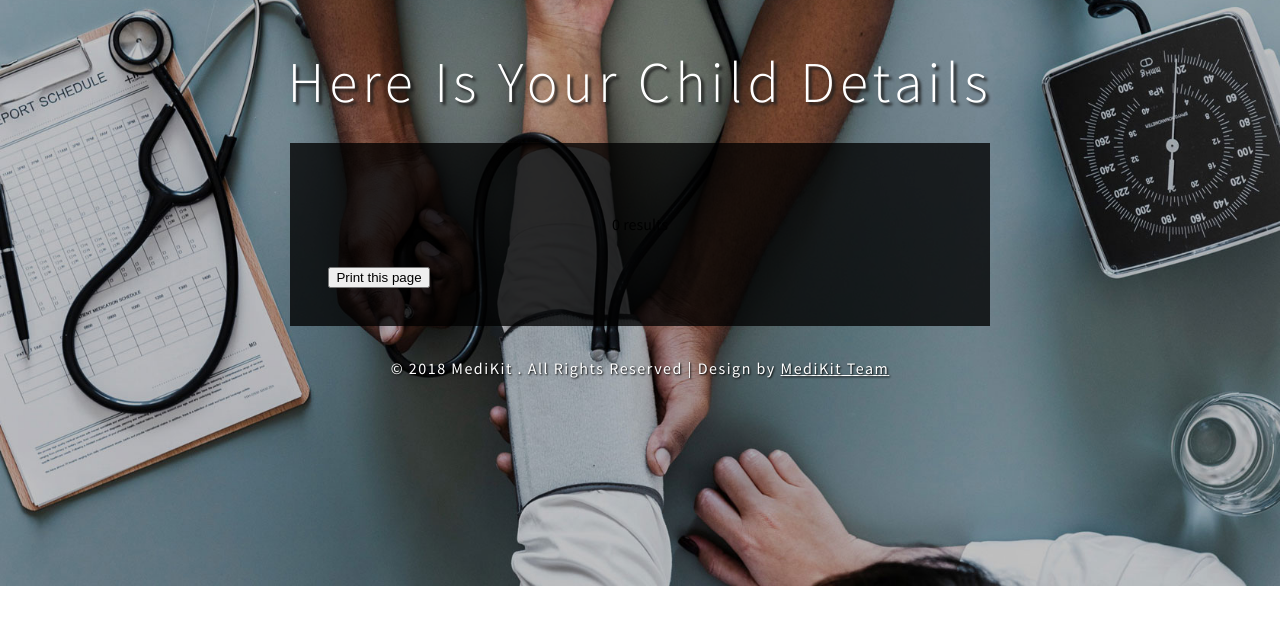
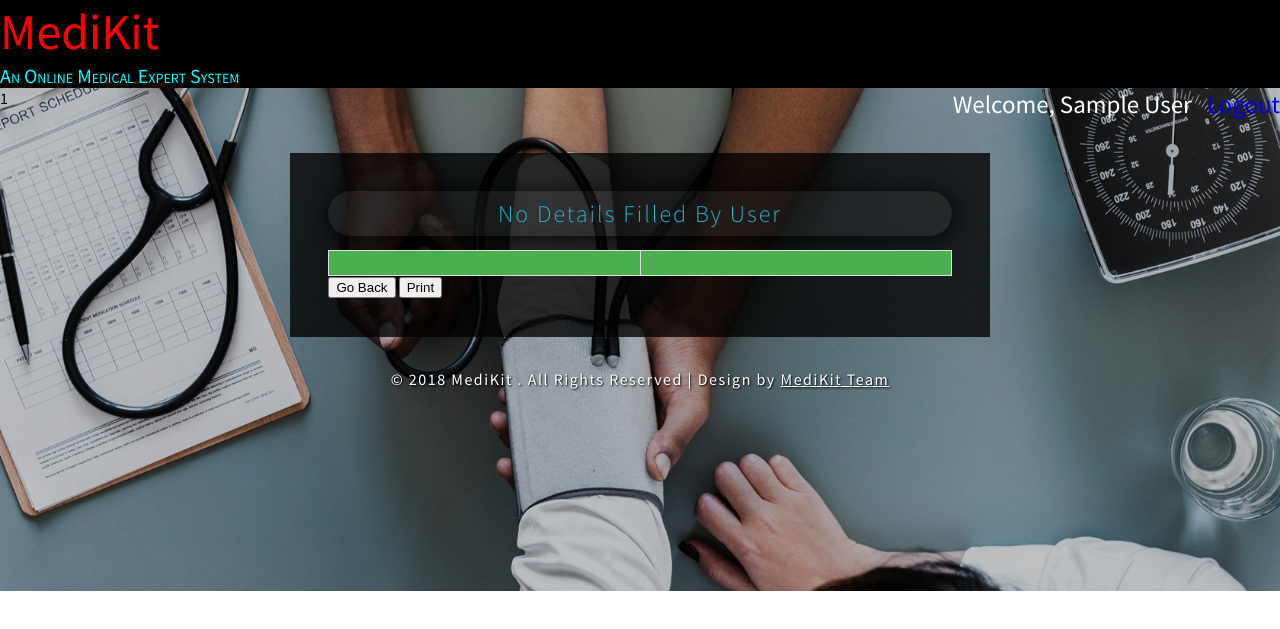
Before and after one commit to pkpusa/medikit, a PHP site: page /web/viewChild.php in a window 1280 px wide. Shown: the top 629 px of the page. Run offline with PHP 8.4, Linux system fonts and the light colour scheme; the visitor is signed in with stand-in values (Sample User, id 1); data comes from the database, SQL or seed files in the repository; lists and menus that the app fills with data are empty.

Commit message:
aaj ka ho gaya

```diff
--- a/ChildIndex.php
+++ b/ChildIndex.php
@@ -6,7 +6,9 @@ License URL: http://creativecommons.org/licenses/by/3.0/
 -->
 <?php
 	require "usrsessioncontrol.php";
+	include "testing.php";
 ?>
+
 <?php
 	$val=$_GET['value'];
 	if($val==1){
--- a/addDoctors.php
+++ b/addDoctors.php
@@ -1,10 +1,10 @@
 <?php
 session_start();
-if(isset($_SESSION['doct_name'])){
-	$doctor = $_SESSION['doctorID'];
+if(isset($_SESSION['admin_name'])){
+	$admin = $_SESSION['admin_id'];
 }
 	else{
-		header("location:doctorlogin.php?value=0");
+		header("location:adminlogin.php?value=0");
 
 	}
 ?>
--- a/childregister.php
+++ b/childregister.php
@@ -60,7 +60,7 @@ while($row=mysqli_fetch_array($result2)){
 
 if($flag==1){
 	echo ("<SCRIPT LANGUAGE='JavaScript'>
-    window.location.href='index.php?value=1';
+    window.location.href='childIndex.php?value=1';
     </SCRIPT>");
 	die("");
 	//echo "oh yes";
@@ -76,7 +76,7 @@ else{
 
 
 	///$_SESSION['name']=$fname;
-	//header("location:index.php");
+	header("location:viewChild.php?value=0");
 
 }
 
--- a/doctorPage.php
+++ b/doctorPage.php
@@ -62,6 +62,7 @@ td,th {
 }
 
 tr:nth-child(even){background-color: #f2f2f2;}
+tr:nth-child(odd){background-color: #f2f2f2;}
 
 tr:hover {background-color: #ddd;}
 
--- a/navbar.php
+++ b/navbar.php
@@ -63,9 +63,9 @@ img{
 </head>
 <body>
 <div class="header">
-  <a href="#default" class="logo">MediKit</a>
+  <a href="adminpage.php?value=0" class="logo">MediKit</a>
   <div class="header-right">
-    <a class="active" href="#home">Home</a>
+    <a class="active" href="index.php?value=0">Home</a>
     <a href="#contact">Contact</a>
     <a href="#about">About</a>
   </div>
--- a/testing.php
+++ b/testing.php
@@ -5,50 +5,40 @@
   <title>Bootstrap Example</title>
   <meta charset="utf-8">
   <meta name="viewport" content="width=device-width, initial-scale=1">
-  <link rel="stylesheet" href="https://maxcdn.bootstrapcdn.com/bootstrap/3.3.7/css/bootstrap.min.css">
+  <!--<link rel="stylesheet" href="https://maxcdn.bootstrapcdn.com/bootstrap/3.3.7/css/bootstrap.min.css">
   <script src="https://ajax.googleapis.com/ajax/libs/jquery/3.3.1/jquery.min.js"></script>
   <script src="https://maxcdn.bootstrapcdn.com/bootstrap/3.3.7/js/bootstrap.min.js"></script>
+	-->
 </head>
 <body>
 
-<nav class="navbar navbar-inverse">
+<nav style="background-color:black;">
   <div class="container-fluid">
+	<ul><li>
     <div class="navbar-header">
-      <a class="navbar-brand" href="#">WebSiteName</a>
+      <a style ="color :red; font-size:50px;" href="index.php?value=0">MediKit</a></br>
+	  <a style ="color :aqua; font-size:20px;font-variant: small-caps;" href="#">An Online Medical Expert System</a>
     </div>
-    <ul class="nav navbar-nav">
-      <li class="active"><a href="#">Home</a></li>
-      <li class="dropdown"><a class="dropdown-toggle" data-toggle="dropdown" href="#">Page 1 <span class="caret"></span></a>
-        <ul class="dropdown-menu">
-          <li><a href="#">Page 1-1</a></li>
-          <li><a href="#">Page 1-2</a></li>
-          <li><a href="#">Page 1-3</a></li>
-        </ul>
-      </li>
-      <li><a href="#">Page 2</a></li>
-    </ul>
+	</li>
+	<li>         <div style="float:right; font-size:20px;">
+			<p style ="color:white; font-size:25px;">
+            <?php
 
-   </p>
+			 if(isset($_SESSION['userid']))
+			 {
+			 echo "Welcome,   ".$_SESSION['name']."&nbsp;&nbsp;&nbsp;<a href=\"logout.php\" class=\"btn btn-info\">Logout</a>";
+			 }
+			 else
+			 {
+        ?></p>
+				<a href="userlogin.php?value=0" class="btn btn-info">Login</a>&nbsp;&nbsp;&nbsp;&nbsp;
+				<a href="usersignup.php?value=0" class="btn btn-info">Signup</a>
+			<?php } ?>
 
 
-    <ul class="nav navbar-nav navbar-right">
-       <li><a> <?php
-                session_start();
-			 if(isset($_SESSION['userid']))
-			 {
-             echo "Welcome,   ".$_SESSION['name'];
-             ?>
-             </a></li>
-            <li> <a href=\"logout.php\" class=\"btn btn-info\">Logout</a></li>
-			<?php }
-			  else
-			 { ?>
-            </li>
-      <li><a href="#"><span class="glyphicon glyphicon-user"></span> Sign Up</a></li>
-      <li><a href="#"><span class="glyphicon glyphicon-log-in"></span> Login</a></li>
-           <?php } ?>
+			</div></li>
     </ul>
-  </div>
+</div>
 </nav>
 
 
--- a/usersignup.php
+++ b/usersignup.php
@@ -171,8 +171,8 @@ function check1()
     font-family: 'Source Sans Pro', sans-serif;" type="password" name="cpsd" placeholder="Re-Enter Password" required="" onblur="return confirm1()"><span id="cps" ></span>
 
 			</div>
-			<input type="submit" value="Login">
-			<input type="reset" value="Sign Up">
+			<input type="submit" value="Sign Up">
+			<input type="reset" value="Already Have an Account">
 			<div class="clear"></div>
 		</form>
 		<!--// Form starts here -->
--- a/viewChild.php
+++ b/viewChild.php
@@ -8,12 +8,39 @@ License URL: http://creativecommons.org/licenses/by/3.0/
 
 require "usrsessioncontrol.php";
 ?>
+<?php
+	include "testing.php";
+?>
+
+
+<?php
+/*session_start();
+if(isset($_SESSION['doct_name'])){
+	$doctor = $_SESSION['doctorID'];
+}
+	else{
+		header("location:doctorlogin.php?value=0");
+
+	}*/
+?>
+<?php
+		//$userid=$_GET['id'];
+		echo $user;
+?>
+<!--A Design by W3layouts
+Author: W3layout
+Author URL: http://w3layouts.com
+License: Creative Commons Attribution 3.0 Unported
+License URL: http://creativecommons.org/licenses/by/3.0/
+-->
+
+
 
 <!DOCTYPE HTML>
 <html>
 
 <head>
-	<title>Child Details Registration</title>
+	<title>Medikit-Doctor Booking</title>
 	<!-- Meta tags -->
 	<meta name="viewport" content="width=device-width, initial-scale=1">
 	<meta charset="utf-8">
@@ -28,11 +55,6 @@ require "usrsessioncontrol.php";
 			window.scrollTo(0, 1);
 		}
 	</script>
-    <script>
-function myFunction() {
-    window.print();
-}
-</script>
 	<!-- //Meta tags -->
 	<!-- Stylesheet -->
 	<link rel="stylesheet" href="cssChild/jquery-ui.css" />
@@ -41,87 +63,109 @@ function myFunction() {
 	<!--fonts-->
 	<link href="//fonts.googleapis.com/css?family=Source+Sans+Pro:200,300,400,600" rel="stylesheet">
 	<!--//fonts-->
+	<script>
+	function myFunction() {
+    window.print();
+}
+</script>
+<style>
+
+/* Style design for viewing no of patents*/
+table {
+    font-family: "Trebuchet MS", Arial, Helvetica, sans-serif;
+    border-collapse: collapse;
+    width: 100%;
+}
+
+td,th {
+    border: 1px solid #ddd;
+    padding: 8px;
+}
+
+tr{background-color: #ddd;}
+
+tr:hover {background-color: #ddd;}
+
+th {
+    padding-top: 12px;
+    padding-bottom: 12px;
+    text-align: left;
+    background-color: #4CAF50;
+    color: white;
+}
+</style>
 </head>
+    <body>
 
-<body>
 	<!--background-->
-    <h1><a href ="index.php?value=0"></a> Here is Your Child Details </h1>
+    <h1><a href ="localhost/web/index.html"> </a></h1>
 	<div class="register-form-w3layouts">
-        <div class ="copyright">
+	<?php
+        require "dbconnection.php";
+		$tblname = "tblchild";
+		$sql = "SELECT * FROM $tblname WHERE userid = $user";
+		$result = $conn->query($sql);
+		if ($result->num_rows > 0) {
+		while($row = $result->fetch_assoc()) {
+			$fname = $row['f_name'];
+			$lname = $row['l_name'];
 
-            <p> </p>
-            <?php
-
-/*
-session_start();
-if(isset($_SESSION['name'])){
-	$user = $_SESSION['userid'];
+			$dispname = $fname ." ".$lname;
+		}
 		}
 		else{
-		header("location:userlogin.php?value=0");
-
-	}*/
-
-require "dbconnection.php";
-
-$tbl_name="tblchild";
-/*
-$mail=$_SESSION['email'];
-if($mail == "")
-{
-    echo "No Records Found";
-}
-else
-{*/
-//$sql = "SELECT id, username, Name, email, mob, addr FROM $tbl_name";
-$sql = "SELECT * FROM $tbl_name  WHERE userid ='$user' ";
-
-$result = $conn->query($sql);
-
-if ($result->num_rows > 0)
-{
-     while($row = $result->fetch_assoc())
-     {
-        echo "</br>"."__________________________________";
-        echo "</br>"." Child Details :-";
-        echo "</br>"."__________________________________";
-         echo "</br></br>".$row["f_name"];
-         echo " ".$row["l_name"];
-
-         echo "</br>"."Blood Group  : ".$row["dob"];
-         echo "</br>"."Gender       : : ".$row["gender"];
-         echo "</br>"."Height       : ".$row["height"];
-         echo "</br>"."Weight       : ".$row["weight"];
-         echo "</br>"."Blood Group  : ".$row["bloodgrp"];
-         echo "</br>"."Allergy      : ".$row["allergy"];
-         echo "</br>"."Medication   : ".$row["medication"];
-
-
-         echo "</br>"."__________________________________";
-         echo "</br>"." Parents Details :-";
-        echo "</br>"."__________________________________";
-         echo "</br></br>"."Parent Name  : ".$row["pfname"];
-         echo " ".$row["plname"];
-         echo "</br>"."RelationShip : ".$row["relation"];
-          echo "</br>"."Email Id     : ".$row["email"];
-         echo "</br>"."Contact No   : ".$row["mobile"];
-          echo "</br>"."Address      : ".$row["addr"];
-
-     }
-} else
-{
-    echo "0 results";
+			$dispname ="No Details Filled by User";
 		}
 
+	?>
+        <h3 class="sub-heading-agileits"><?php echo $dispname; ?> </h3>
+		<!-- Form starts here -->
+		<div class="agileits_reservation">
+					<form action="booking_chk.php" method="post">
+					<table><tr><th>		 </th><th>		 </th></tr>
+                    <?php
+                    //require "dbconnection.php";
+                    $tblname = "tblchild";
 
+					$sql = "SELECT * FROM $tblname WHERE userid = $user";
+					$result = $conn->query($sql);
+					if ($result->num_rows > 0) {
 
+					while($row = $result->fetch_assoc()) {
+						$childID = $row['userid'];
+						$fname = $row['f_name'];
+						$lname = $row['l_name'];
+						$email =$row['email'];
+						$dob = $row['dob'];
+						$gender =$row['gender'];
+						$height = $row['height'];
+						$weight = $row['weight'];
+						$bloodgrp = $row['bloodgrp'];
+						$allergy =$row['allergy'];
+						$medication = $row['medication'];
 					?>
 
-            </p></div>
+					<tr> <td>Name :</td><td>  <?php echo $fname ." ".$lname; ?> </td></tr>
+					<tr> <td>Email ID :</td><td>  <?php echo $email; ?> </td></tr>
+					<tr> <td>Date of Birth :</td><td>  <?php echo $dob;  ?> </td></tr>
+					<tr> <td>Gender :</td><td>  <?php echo $gender; ?> </td></tr>
+					<tr> <td>Height :</td><td>  <?php echo $height." Inch"; ?> </td></tr>
+					<tr> <td>Weight :</td><td>  <?php echo $weight. " Kg"; ?> </td></tr>
+					<tr> <td>Blood Group :</td><td>  <?php echo $bloodgrp; ?> </td></tr>
+					<tr> <td>Allergy :</td><td>  <?php echo $allergy; ?> </td></tr>
+					<tr> <td>Medication :</td><td>  <?php echo $medication; ?> </td></tr>
+				<?php } ?>
+			<?php }else {?>
+			</span>
+			<?php } ?>
+				</table>
+                    <a href="index.php?value=0"> <input type="button" value="Go Back"></a>
+			         <input type="button" value="Print" onclick="myFunction()">
 
-        <button onclick="myFunction()" style = "">Print this page</button>
+					</form>
+				</div>
 
-
+		<!--// Form starts here -->
 	</div>
 	<!--copyright-->
 	<div class="copyright">
@@ -129,6 +173,10 @@ if ($result->num_rows > 0)
 			<a href="http://w3layouts.com/" target="_blank">MediKit Team</a>
 		</p>
 	</div>
+
+
+    <!-- displaying booked date and time -->
+
 	<!--//copyright-->
 	<script type="text/javascript" src="jsChild/jquery-2.2.3.min.js"></script>
 	<!-- Calendar Js -->
@@ -140,63 +188,17 @@ if ($result->num_rows > 0)
 	</script>
 	<!-- //Calendar Js -->
 
+
+
 </body>
 
 </html>
-
-
-
- <script type="text/javascript">
-$(document).ready(function(){
-  $("#cpass").click(function(){
-    $(".pass1").fadeOut(1000,"linear",function(){$(".pass2").fadeIn(1000);});
-
-  });
-});
-
-$(document).ready(function(){
-  $("#editp1").click(function(){
-    $(".pass1").fadeOut(1000,"linear",function(){$(".pass3").fadeIn(1000);});
-
-  });
-});
-
-$(document).ready(function(){
-  $("#editp2").click(function(){
-    $(".pass3").fadeOut(1000,"linear",function(){$(".pass1").fadeIn(1000);});
-  });
-});
-
-
-function checkk(){
-
-var p1=document.getElementById("p1").value;
-var p2=document.getElementById("p2").value;
-//alert(" p1 : "+p1+"  p2 : "+p2);
-
-	if(p1 == p2)
-	{document.getElementById("match").style.visibility="hidden";
-		document.getElementById("sub").disabled=false;
-	}else
+<?php
+if(isset($_SESSION['error']))
 {
-		document.getElementById("match").style.visibility="";
-		document.getElementById("sub").disabled=true;
-	}
+if($_SESSION['error']==1)
+echo "<script>document.getElementById(\"wrong\").style.visibility=\"\";</script>";
+session_destroy();
 }
 
-function check123()
-	{
-		var c=document.getElementById("p1").value;
-		//alert(c.length);
-		if(c.length < 8 )
-		{
-			document.getElementById("ps").innerHTML="<br/><font color=red>password must be atleast 8 - 32 char long</font>";
-			return false;
-		}
-		else
-		{
-			document.getElementById("ps").innerHTML="";
-			return true;
-		}
-	}
-</script>
+?>
```
Also changed, not shown: booking_chk.php (+3 -26 lines), doctorBooking.php (+53 -9 lines), index.php (+19 -8 lines), viewDoctors.php (+29 -28 lines), viewUsers.php (+3 -14 lines). Lines whose indentation alone changed are shown as unchanged.
